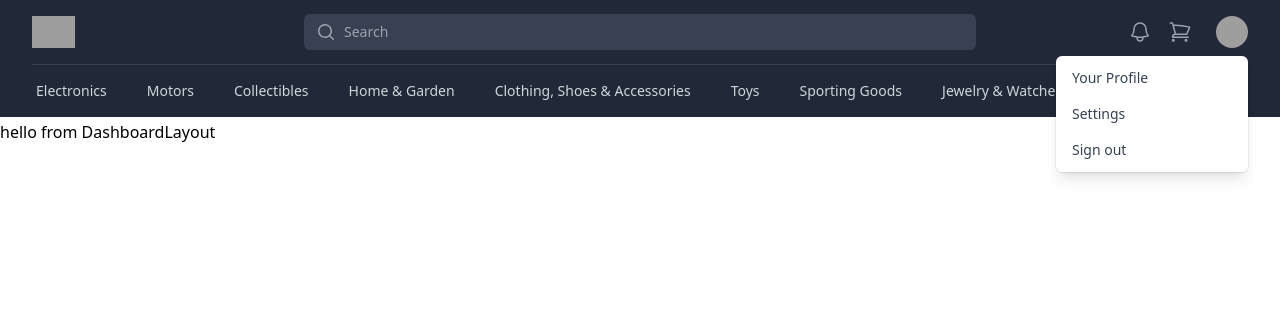
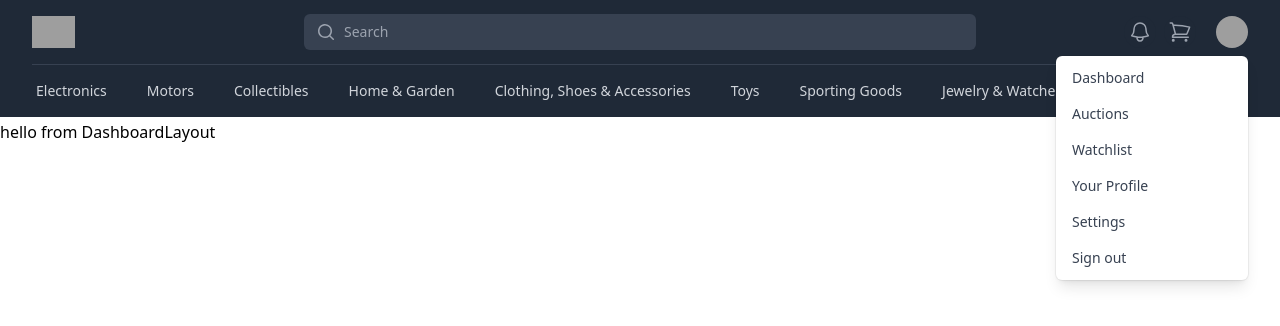
Before and after one commit to RichardVu3/auction-ebay, a React (Vite) app in the folder client/: page /dashboard/auctions in a window 1280 px wide. Both pictures are taken after a click on the button "Open user menu". Shown: the top 326 px of the page. Built offline with nearby package versions, Linux system fonts and the light colour scheme; grey boxes are pictures that could not be loaded.

Commit message:
update navigation variable names

```diff
--- a/client/src/components/GlobalNavbar.jsx
+++ b/client/src/components/GlobalNavbar.jsx
@@ -21,7 +21,7 @@ const user = {
   imageUrl:
     "https://images.unsplash.com/photo-1472099645785-5658abf4ff4e?ixlib=rb-1.2.1&ixid=eyJhcHBfaWQiOjEyMDd9&auto=format&fit=facearea&facepad=2&w=256&h=256&q=80",
 };
-const navigation = [
+const categoryNavigation = [
   { name: "Electronics", to: "/categories/electronics", end: false },
   { name: "Motors", to: "/categories/motors", end: true },
   { name: "Collectibles", to: "/categories/collectibles", end: false },
@@ -41,23 +41,25 @@ const navigation = [
   },
 ];
 const userNavigation = [
-  { name: "Your Profile", to: "#" },
-  { name: "Settings", to: "#" },
-  { name: "Sign out", to: "#" },
+  { name: "Dashboard", to: "/dashboard" },
+  { name: "Auctions", to: "/dashboard/auctions" },
+  { name: "Watchlist", to: "/dashboard/watchlist" },
+  { name: "Your Profile", to: "/account" },
+  { name: "Settings", to: "/account/settings" },
+  { name: "Sign out", to: "/signout" },
 ];
 
-// const { path, text, icon } = props;
 const iconButtons = [
   {
     name: "notifications",
     text: "View Notifications",
-    path: "",
+    to: "",
     icon: <BellIcon aria-hidden="true" className="h-6 w-6" />,
   },
   {
     name: "cart",
     text: "View Cart",
-    path: "",
+    to: "",
     icon: <ShoppingCartIcon aria-hidden="true" className="h-6 w-6" />,
   },
 ];
@@ -68,13 +70,13 @@ function classNames(...classes) {
 
 const SecondaryNavLinks = () => {
   const activeStyle =
-    "inline-flex items-center rounded-md px-1	 py-2 text-sm font-medium bg-gray-900 text-white";
+    "inline-flex items-center rounded-md px-1 py-2 text-sm font-medium bg-gray-900 text-white";
   const inactiveStyle =
     "inline-flex items-center rounded-md px-1 py-2 text-sm font-medium text-gray-300 hover:bg-gray-700 hover:text-white";
 
   return (
     <nav aria-label="Global" className="hidden lg:flex lg:space-x-8 lg:py-2">
-      {navigation.map((item) => (
+      {categoryNavigation.map((item) => (
         <NavLink
           key={item.name}
           to={item.to}
@@ -149,7 +151,7 @@ const MobileNavDropdown = () => {
   return (
     <DisclosurePanel as="nav" aria-label="Global" className="lg:hidden">
       <div className="space-y-1 px-2 pb-3 pt-2">
-        {navigation.map((item) => (
+        {categoryNavigation.map((item) => (
           <DisclosureButton
             key={item.name}
             as="a"
@@ -195,14 +197,14 @@ const MobileNavDropdown = () => {
         </div>
         <div className="mt-3 space-y-1 px-2">
           {userNavigation.map((item) => (
+            <NavLink to={item.to} key={item.name}>
               <DisclosureButton
-              key={item.name}
-              as="a"
-              to={item.to}
+                as="div"
                 className="block rounded-md px-3 py-2 text-base font-medium text-gray-400 hover:bg-gray-700 hover:text-white"
               >
                 {item.name}
               </DisclosureButton>
+            </NavLink>
           ))}
         </div>
       </div>
@@ -225,7 +227,8 @@ const DesktopProfileDropdown = () => {
         className="absolute right-0 z-10 mt-2 w-48 origin-top-right rounded-md bg-white py-1 shadow-lg ring-1 ring-black ring-opacity-5 transition focus:outline-none data-[closed]:scale-95 data-[closed]:transform data-[closed]:opacity-0 data-[enter]:duration-100 data-[leave]:duration-75 data-[enter]:ease-out data-[leave]:ease-in"
       >
         {userNavigation.map((item) => (
-          <MenuItem key={item.name}>
+          <NavLink key={item.name} to={item.to}>
+            <MenuItem>
               <a
                 to={item.to}
                 className="block px-4 py-2 text-sm text-gray-700 data-[focus]:bg-gray-100 data-[focus]:outline-none"
@@ -233,6 +236,7 @@ const DesktopProfileDropdown = () => {
                 {item.name}
               </a>
             </MenuItem>
+          </NavLink>
         ))}
       </MenuItems>
     </Menu>
```
Lines whose indentation alone changed are shown as unchanged.
